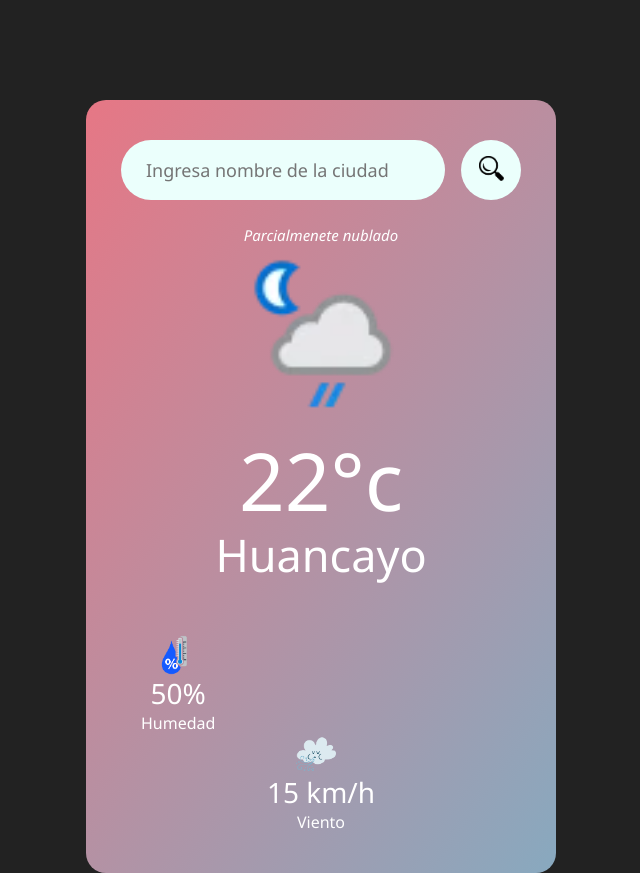
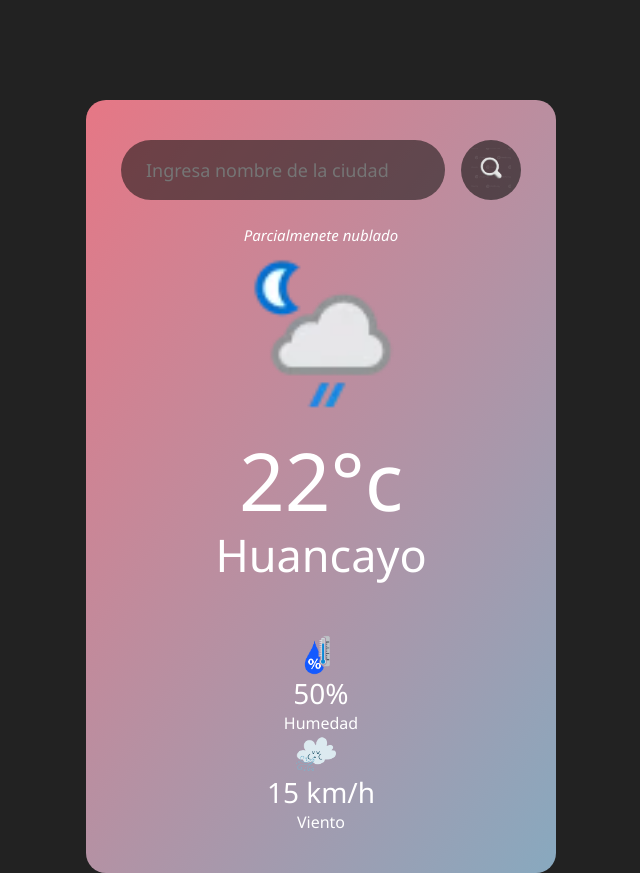
Before and after one commit to NayaraYM/TempTracker, a plain HTML site: page index.html in a window 1280 px wide. Shown: the whole page, without its empty margins (319-959 px from the left). Drawn offline with Linux system fonts and the light colour scheme.

Commit message:
Agregando detalles

```diff
--- a/estilos.css
+++ b/estilos.css
@@ -30,8 +30,8 @@ body {
 input {
     border: 0;
     outline: 0;
-    background: #ebfffc;
-    color: #555;
+    background: #0d0e0d88;
+    color: #fffdfd;
     padding: 10px 25px;
     height: 60px;
     border-radius: 30px;
@@ -43,7 +43,7 @@ input {
 button {
     border: 0;
     outline: 0;
-    background: #ebfffc;
+    background: #0d0e0d94;
     border-radius: 50%;
     width: 60px;
     height: 60px;
@@ -51,7 +51,7 @@ button {
 }
 
 button img {
-    width: 25px;
+    width: 40px;
 }
 
 button:hover {
@@ -85,7 +85,7 @@ h2 {
 .detalles {
     display: flex;
     align-items: center;
-    justify-content: space-between;
+    justify-content: center;
     padding: 0 20px;
     margin-top: 50px;
 }
@@ -93,7 +93,7 @@ h2 {
 .col {
     display: right;
     align-items:center;
-    text-align: left  right;
+    text-align: center;
 }
 
 .col img {
--- a/index.html
+++ b/index.html
@@ -18,7 +18,7 @@
           id="input-ciudad"
         />
         <button onclick="obtenerClima()">
-          <img src="imagenes/buscar.png" />
+          <img src="imagenes/lupa.png" />
         </button>
       </div>
 
```
Also changed, not shown: imagenes/buscar.png (deleted), imagenes/lupa.png (added).
